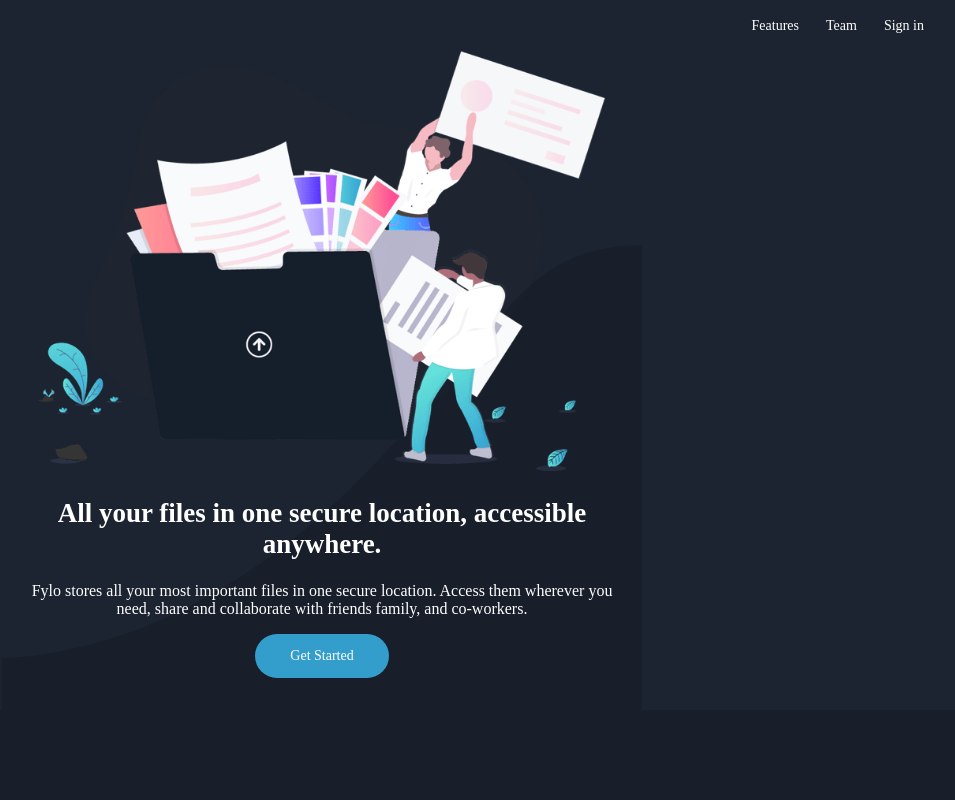
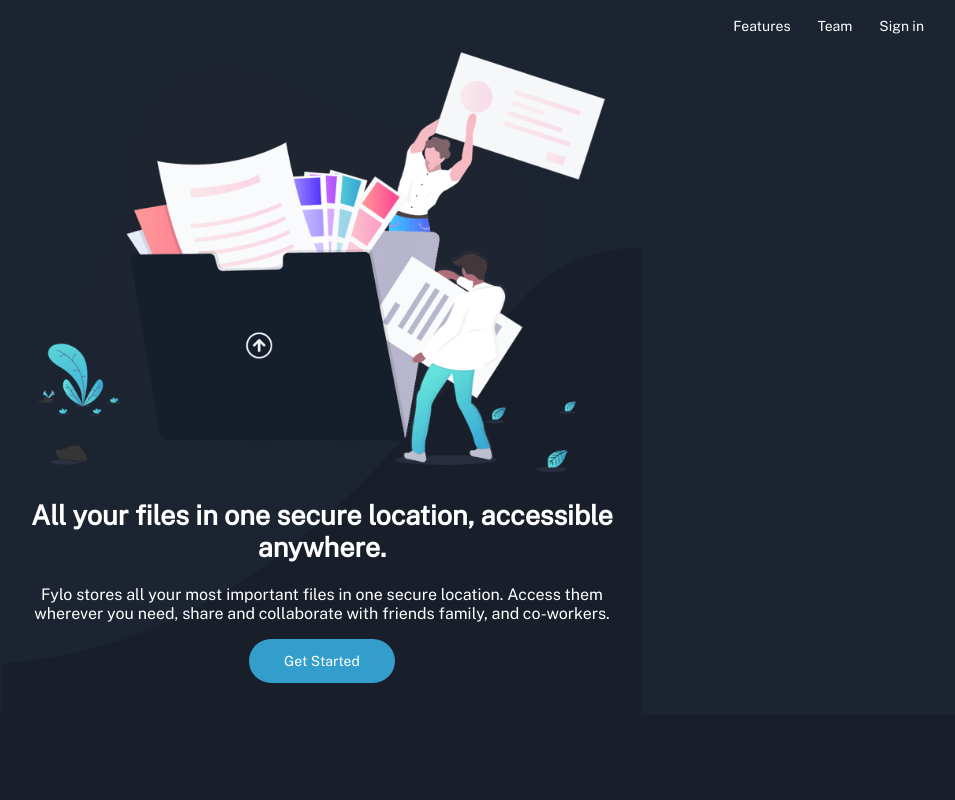
Before and after one commit to khumbostrait/Fylo, a plain HTML site: page index.html in a window 1280 px wide. Shown: the top 800 px of the page, without its empty margins (318-1273 px from the left). Drawn offline with nearby package versions, Linux system fonts and the light colour scheme.

Commit message:
font family added

```diff
--- a/app/scss/_global.scss
+++ b/app/scss/_global.scss
@@ -3,6 +3,9 @@ html {
   font-size: 100%;
   scroll-behavior: smooth;
   box-sizing: border-box;
+  font-family: "Montserrat", sans-serif;
+  font-family: "Poppins", sans-serif;
+  font-family: "Public Sans", sans-serif;
 }
 *,
 *::before,
--- a/index.html
+++ b/index.html
@@ -6,6 +6,13 @@
     <meta name="viewport" content="width=device-width, initial-scale=1.0" />
     <link rel="stylesheet" href="dist/style.css" />
     <link rel="icon" type="image/png" href="/app/images/favicon-32x32.png" />
+    <!-- fonts  -->
+    <link rel="preconnect" href="https://fonts.googleapis.com" />
+    <link rel="preconnect" href="https://fonts.gstatic.com" crossorigin />
+    <link
+      href="https://fonts.googleapis.com/css2?family=Montserrat:wght@500&family=Poppins:ital,wght@0,200;0,500;1,200;1,300;1,600;1,700&family=Public+Sans:wght@300;400&display=swap"
+      rel="stylesheet"
+    />
     <title>
       Frontend Mentor | Fylo landing page with dark theme and features grid
     </title>
```
Also changed, not shown: dist/style.css, 1 other file.
